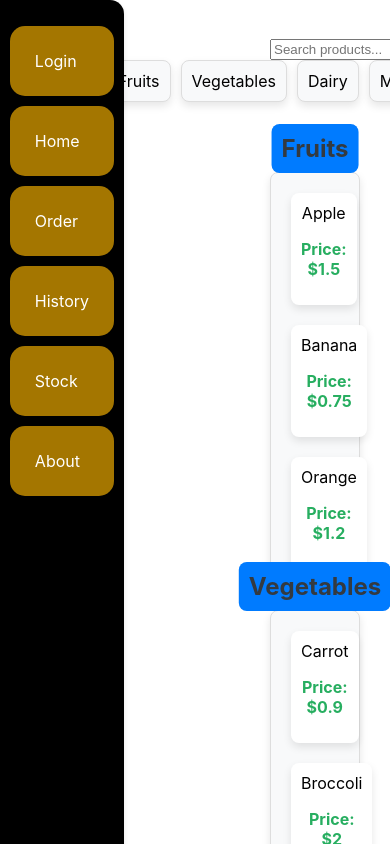
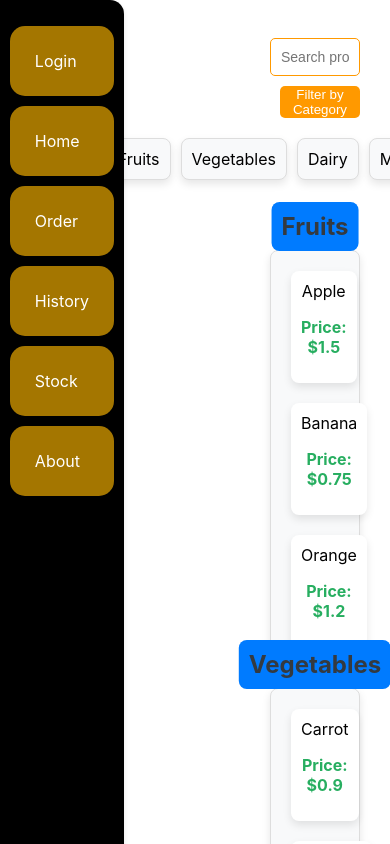
Before and after one commit to Makarovsky2222/groceries_shop_ITC, a React (Create React App) app in the folder arun-shop/: page /order in a window 390 px wide. Shown: the top 844 px of the page. Built offline with nearby package versions, Linux system fonts and the light colour scheme.

Commit message:
Added Filter Button

```diff
--- a/arun-shop/src/components/OrderModule/OrderProduct.js
+++ b/arun-shop/src/components/OrderModule/OrderProduct.js
@@ -1,3 +1,4 @@
+// OrderProduct.js
 import React, { useMemo, useState } from "react";
 import { DndProvider } from "react-dnd";
 import { HTML5Backend } from "react-dnd-html5-backend";
@@ -7,7 +8,8 @@ import Caddy from "./Caddy";
 import SearchBar from "./SearchBar";
 import categoriesData from "./categories.json";
 import "./Styling/OrderProduct.css";
-import "./Styling/OrderProductCategory.css"
+import "./Styling/OrderProductCategory.css";
+import "./Styling/SearchBar.css";
 
 const OrderProduct = () => {
   const initialCategories = useMemo(() => categoriesData.categories, []);
@@ -25,11 +27,15 @@ const OrderProduct = () => {
     setSelectedCategory(null); // Reset selected category when searching
   };
 
-  const handleCategoryClick = (categoryName) => {
-    const clickedCategory = initialCategories.find((category) => category.categoryName === categoryName);
-    if (clickedCategory) {
-      setFilteredCategories([clickedCategory]);
-      setSelectedCategory(clickedCategory.categoryName);
+  const handleCategoryFilter = (category) => {
+    if (category === "") {
+      setFilteredCategories(initialCategories);
+    } else {
+      const filtered = initialCategories.filter(
+        (cat) => cat.categoryName === category
+      );
+      setFilteredCategories(filtered);
+      setSelectedCategory(category);
     }
   };
 
@@ -37,14 +43,18 @@ const OrderProduct = () => {
     <DndProvider backend={HTML5Backend}>
       <div className="order-dashboard">
         <div className="search-bar-wrapper">
-          <SearchBar onSearch={handleSearch} />
+          <SearchBar
+            onSearch={handleSearch}
+            categories={initialCategories.map((cat) => cat.categoryName)}
+            onCategoryFilter={handleCategoryFilter}
+          />
         </div>
         <div className="category-wrapper">
           {initialCategories.map((category) => (
             <div
               key={category.categoryName}
               className={`category-card ${selectedCategory === category.categoryName ? "selected" : ""}`}
-              onClick={() => handleCategoryClick(category.categoryName)}
+              onClick={() => handleCategoryFilter(category.categoryName)}
             >
               {category.categoryName}
             </div>
--- a/arun-shop/src/components/OrderModule/SearchBar.js
+++ b/arun-shop/src/components/OrderModule/SearchBar.js
@@ -1,8 +1,9 @@
 // SearchBar.js
 import React, { useState } from "react";
 
-const SearchBar = ({ onSearch }) => {
+const SearchBar = ({ onSearch, categories, onCategoryFilter }) => {
   const [searchTerm, setSearchTerm] = useState("");
+  const [selectedCategory, setSelectedCategory] = useState("");
 
   const handleInputChange = (e) => {
     const value = e.target.value;
@@ -10,13 +11,33 @@ const SearchBar = ({ onSearch }) => {
     onSearch(value);
   };
 
+  const handleCategoryChange = (category) => {
+    setSelectedCategory(category);
+    onCategoryFilter(category);
+  };
+
   return (
+    <div className="search-bar">
       <input
         type="text"
         placeholder="Search products..."
         value={searchTerm}
         onChange={handleInputChange}
       />
+      <div className="filter-category">
+        <button className="filter-btn">Filter by Category</button>
+        <div className="dropdown">
+          <ul>
+            <li onClick={() => handleCategoryChange("")}>All Categories</li>
+            {categories.map((category) => (
+              <li key={category} onClick={() => handleCategoryChange(category)}>
+                {category}
+              </li>
+            ))}
+          </ul>
+        </div>
+      </div>
+    </div>
   );
 };
 
--- a/arun-shop/src/components/OrderModule/Styling/Caddy.css
+++ b/arun-shop/src/components/OrderModule/Styling/Caddy.css
@@ -2,6 +2,7 @@
 
 .caddy {
   display: flex;
+  flex-direction: column; /* Adjust as needed */
   width: 300px;
   padding: 20px;
   border: 2px solid #ddd;
--- a/arun-shop/src/components/OrderModule/Styling/OrderProduct.css
+++ b/arun-shop/src/components/OrderModule/Styling/OrderProduct.css
@@ -1,9 +1,14 @@
+/* OrderProduct.css */
+
 .order-dashboard {
   display: contents;
+  justify-content: space-between;
+  align-items: flex-start;
+  padding: 20px;
 }
 
-.main-content {
-  flex: 1;
-  padding: 40px;
-  margin-left: 220px; /* Adjusted margin to make space for the left panel */
+.category-wrapper {
+  display: contents;
+  flex-direction: row;
+  /* Add styles if necessary */
 }
--- a/arun-shop/src/components/OrderModule/Styling/SearchBar.css
+++ b/arun-shop/src/components/OrderModule/Styling/SearchBar.css
@@ -1,12 +1,81 @@
+/* SearchBar.css */
 .search-bar {
-    margin-bottom: 80px;
+  margin-bottom: 20px;
+  display: flex;
+  align-items: center;
+}
+
+.search-bar input {
+  flex: 1;
+  padding: 10px;
+  border: 1px solid #f90; /* Orange border color */
+  border-radius: 5px;
+  box-sizing: border-box;
+  font-size: 14px;
+  outline: none; /* Remove input outline on focus */
+}
+
+.filter-category {
+  position: relative;
+  margin-left: 10px;
+}
+
+.filter-btn {
+  background-color: #f90; /* Orange background color */
+  color: #fff;
+  border: none;
+  border-radius: 5px;
+  cursor: pointer;
+}
+
+.dropdown {
+  position: absolute;
+  top: 100%;
+  left: 0;
+  background-color: rgba(169, 169, 169, 0.7); /* Grey transparent background */
+  box-shadow: 0 2px 4px rgba(0, 0, 0, 0.1);
+  border-radius: 5px;
+  display: none;
+}
+
+.dropdown ul {
+  list-style: none;
+  padding: 0;
+  margin: 0;
+}
+
+.dropdown li {
+  padding: 10px;
+  cursor: pointer;
+  transition: background-color 0.3s;
+}
+
+.dropdown li:hover {
+  background-color: #e17000; /* Darker orange hover color */
+}
+
+.filter-category:hover .dropdown {
+  display: block;
+}
+
+/* Add a subtle animation to the dropdown */
+.dropdown {
+  transition: opacity 0.3s ease-in-out;
+}
+
+.filter-category:hover .dropdown {
+  display: block;
+  opacity: 1;
+}
+
+/* Responsive styles */
+@media (max-width: 768px) {
+  .search-bar {
+    flex-direction: column;
+    align-items: stretch;
   }
 
   .search-bar input {
-    width: 100%;
-    padding: 10px;
-    border: 1px solid #ddd;
-    border-radius: 5px;
-    box-sizing: border-box;
-    font-size: 14px;
+    margin-bottom: 10px;
   }
+}
```
Lines whose indentation alone changed are shown as unchanged.
